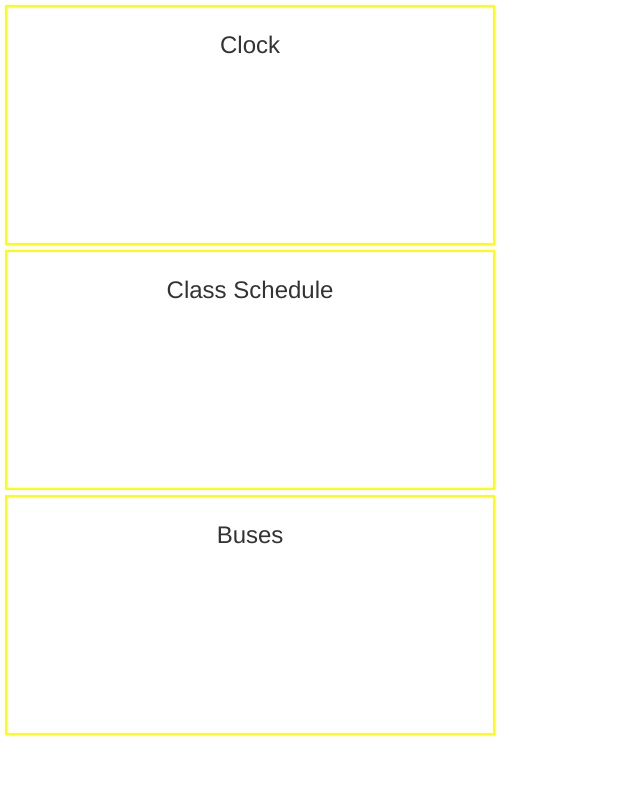
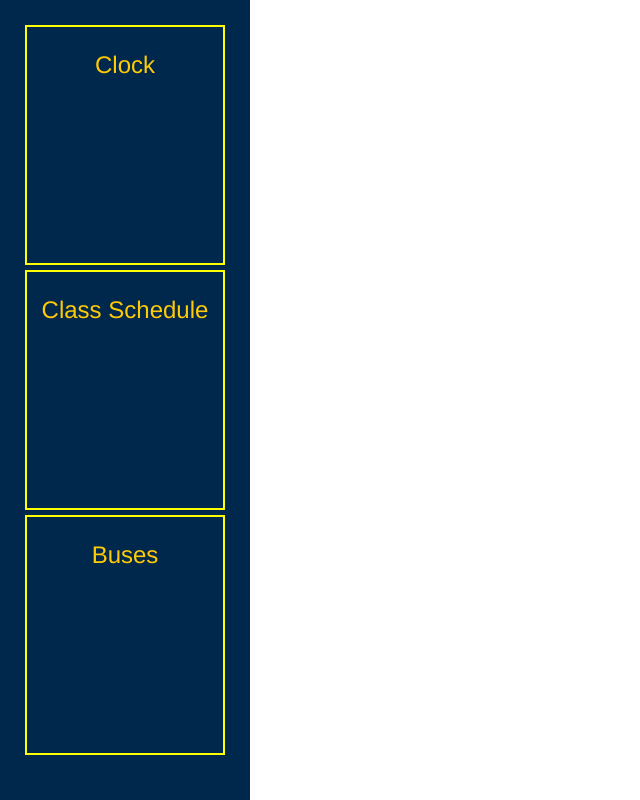
Before and after one commit to Kwing95/whump, a React (Create React App) app in the folder prototype/: page /Game in a window 1280 px wide. Shown: the whole page, without its empty margins (0-640 px from the left). Built offline with nearby package versions, Linux system fonts and the light colour scheme.

Commit message:
Added a small positioning thing that allows sidebar to work

```diff
--- a/prototype/src/index.css
+++ b/prototype/src/index.css
@@ -125,15 +125,17 @@ html, body, #root{
   min-height: 30vh;
 }
 
-#sidebar {
+.sidebar {
   padding: 20px;
   background-color: #00274C;
   color: #FFCB05;
   min-width: 250px;
   max-width: 250px;
   min-height: 100vh;
+  top:        0px;
+  position:     absolute;
 }
 
-#sidebar.active {
+.sidebar.active {
   margin-left: -250px;
 }
```
